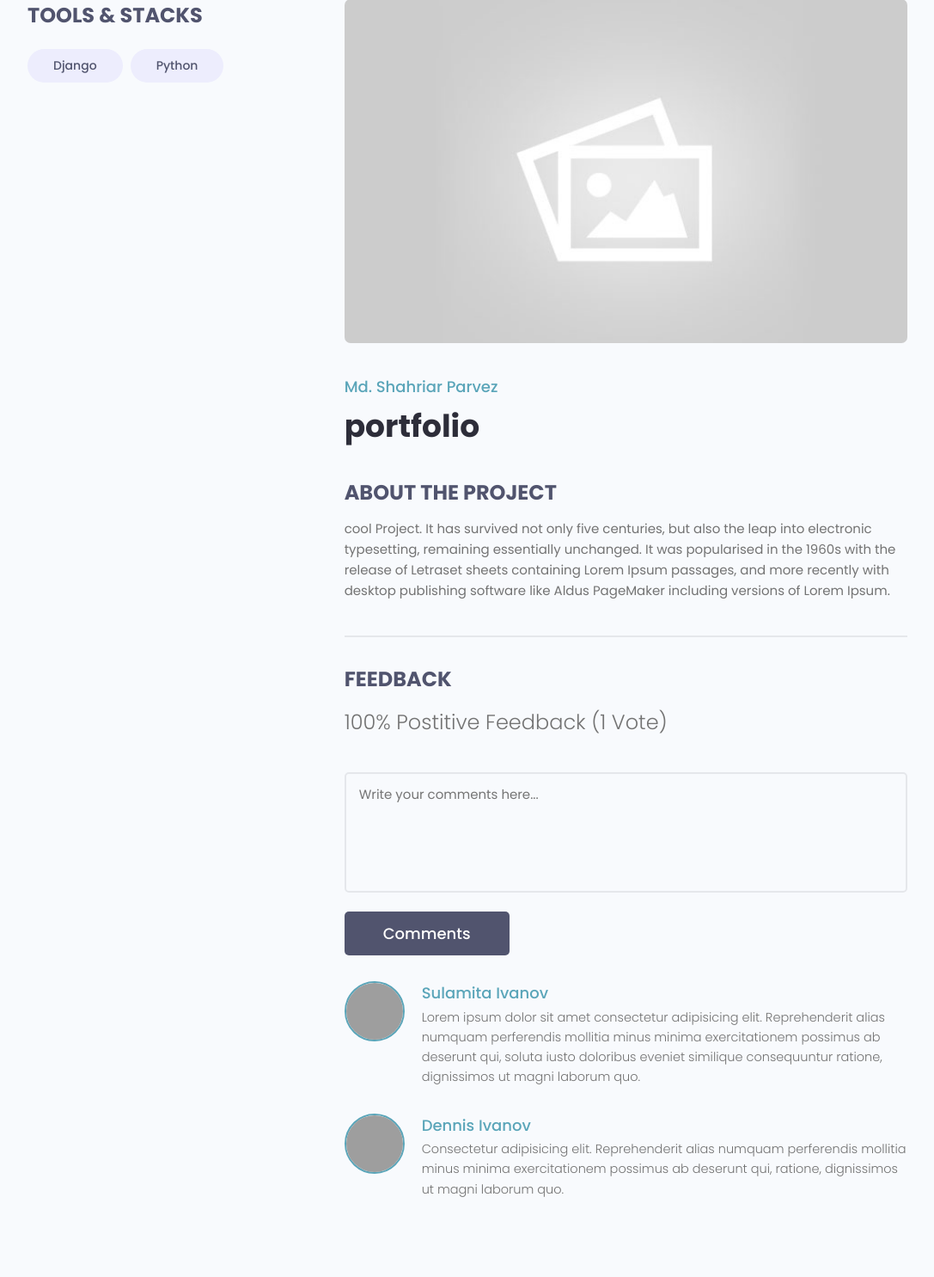
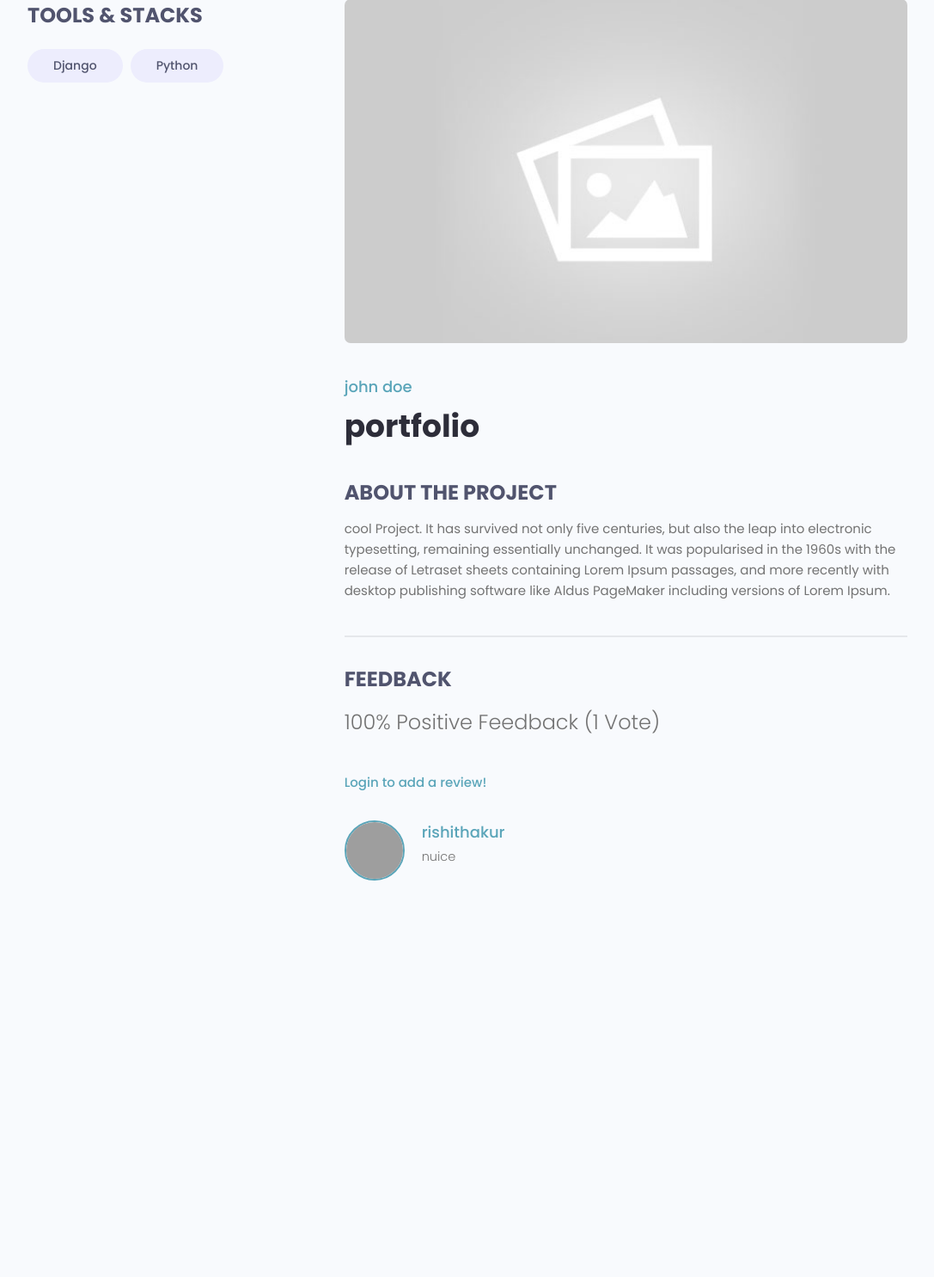
Before and after one commit to harish445/DevSearch, a Django app: page /projects/project/bfb763cd-a875-4c2e-8e9c-09c03b9a562f/ in a window 1280 px wide. Shown: the part 108-1593 px from the top of the page at 86% size, without its empty margins (96-1183 px from the left). After the commit the page ends 1132 px from the top, so only its background shows below. Run offline with Django 3.2, Linux system fonts and the light colour scheme; data comes from the database, SQL or seed files in the repository; both versions use the stored data as it was after the commit; some libraries are stand-ins or nearby versions; grey boxes are pictures that could not be loaded.

Commit message:
reviews and bug in flash message.
unable to click on close button.

```diff
--- a/projects/forms.py
+++ b/projects/forms.py
@@ -1,6 +1,6 @@
 from django.forms import ModelForm
 from django import forms
-from .models import Project
+from .models import Project, Review
 
 class ProjectForm(ModelForm):
     class Meta:
@@ -17,3 +17,19 @@ class ProjectForm(ModelForm):
             field.widget.attrs.update({'class': 'input'})
 
         #self.fields['title'].widget.attrs.update({'class': 'input', 'placeholder': 'Add Title'})
+
+class ReviewForm(ModelForm):
+    class Meta:
+        model = Review
+        fields = ['value', 'body']
+
+        label = {
+            'value': 'Place your vote',
+            'body': 'Add a comment with your vote'
+        }
+
+    def __init__(self, *args, **kwargs):
+        super(ReviewForm, self).__init__(*args, **kwargs)
+
+        for name, field in self.fields.items():
+            field.widget.attrs.update({'class': 'input'})
--- a/projects/models.py
+++ b/projects/models.py
@@ -1,5 +1,7 @@
 from django.db import models
 import uuid
+
+from django.db.models.deletion import CASCADE
 from users.models import Profile
 
 # Create your models here.
@@ -20,23 +22,43 @@ class Project(models.Model):
     def __str__(self):
         return self.title
 
+    class Meta:
+        ordering = ['-vote_ratio', '-vote_total', 'title']
+
+    @property
+    def reviewers(self):
+        queryset = self.review_set.all().values_list('owner__id', flat=True)
+        return queryset
+
+    @property
+    def getVoteCount(self):
+        reviews = self.review_set.all()
+        upVotes = reviews.filter(value='up').count()
+        totalVotes = reviews.count()
+
+        ratio = (upVotes / totalVotes) * 100
+        self.vote_total = totalVotes
+        self.vote_ratio = ratio
+        self.save()
+
 class Review(models.Model):
     VOTE_TYPE = (
         ('up', 'Up Vote'),
         ('down', 'Down Vote')
     )
-    #owner =
+    owner = models.ForeignKey(Profile, on_delete=models.CASCADE, null=True)
     project = models.ForeignKey(Project, on_delete=models.CASCADE)
     body = models.TextField(null=True, blank=True)
     value = models.CharField(max_length=200, choices=VOTE_TYPE)
     created = models.DateTimeField(auto_now_add=True)
     id = models.UUIDField(default=uuid.uuid4, unique=True, primary_key=True, editable=False)
 
+    class Meta:
+        unique_together = [['owner', 'project']]
+
     def __str__(self):
         return self.value
 
-    class Meta:
-        ordering = ['created']
 
 class Tag(models.Model):
     name = models.CharField(max_length=200)
--- a/projects/templates/projects/single-project.html
+++ b/projects/templates/projects/single-project.html
@@ -28,7 +28,7 @@
         </div>
         <div class="column column--2of3">
           <img class="singleProject__preview" src="{{ project.featured_image.url }}" alt="portfolio thumbnail" />
-          <a href="profile.html" class="singleProject__developer">Md. Shahriar Parvez</a>
+          <a href="profile.html" class="singleProject__developer">{{project.owner.name}}</a>
           <h2 class="singleProject__title">{{project.title}}</h2>
           <h3 class="singleProject__subtitle">About the Project</h3>
           <div class="singleProject__info">
@@ -38,45 +38,44 @@
           <div class="comments">
             <h3 class="singleProject__subtitle">Feedback</h3>
             <h5 class="project--rating">
-              {{project.vote_ratio}}% Postitive Feedback ({{project.vote_total}} Vote{{project.vote_total|pluralize:"s"}})
+              {{project.vote_ratio}}% Positive Feedback ({{project.vote_total}} Vote{{project.vote_total|pluralize:"s"}})
             </h5>
+            {% if request.user.profile.id in project.reviewers %}
+              <p>You have already reviewed this project!</p>
+            {% elif request.user.profile == project.owner %}
+              <p>You cannot review your own project!</p>
 
-            <form class="form" action="#" method="POST">
-              <!-- Textarea -->
+            {% elif request.user.is_authenticated %}
+            <form class="form" action="{% url 'project' project.id %}" method="POST">
+              {% csrf_token %}
+              {% for field in form %}
               <div class="form__field">
-                <label for="formInput#textarea">Comments: </label>
-                <textarea class="input input--textarea" name="message" id="formInput#textarea"
-                  placeholder="Write your comments here..."></textarea>
+                <label for="formInput#textarea">{{field.label}}</label>
+                {{field}}
               </div>
-              <input class="btn btn--sub btn--lg" type="submit" value="Comments" />
+              {% endfor %}
+              <input class="btn btn--sub btn--lg" type="submit" value="Add Review" />
             </form>
+            {% else %}
+              <a href="{% url 'login' %}?next={{request.path}}">Login to add a review!</a>
+            {% endif %}
+
             <div class="commentList">
+              {% for review in project.review_set.all %}
+              {% if review.body %}
               <div class="comment">
-                <a href="profile.html">
-                  <img class="avatar avatar--md"
-                    src="https://pbs.twimg.com/profile_images/1335382240931368961/b3wSZKj4_400x400.jpg" alt="user" />
+                <a href="{% url 'user-profile' review.owner.id %}">
+                  <img class="avatar avatar--md" src="{{review.owner.profile_image.url}}" alt="user" />
                 </a>
+
                 <div class="comment__details">
-                  <a href="profile.html" class="comment__author">Sulamita Ivanov</a>
-                  <p class="comment__info">
-                    Lorem ipsum dolor sit amet consectetur adipisicing elit. Reprehenderit alias numquam perferendis
-                    mollitia minus minima exercitationem possimus ab deserunt qui, soluta iusto doloribus eveniet
-                    similique consequuntur ratione, dignissimos ut magni laborum quo.
-                  </p>
+                  <a href="{% url 'user-profile' review.owner.id %}" class="comment__author">{{review.owner.name}}</a>
+                  <p class="comment__info">{{review.body|linebreaksbr}}</p>
                 </div>
               </div>
-              <div class="comment">
-                <a href="profile.html">
-                  <img class="avatar avatar--md" src="https://avatars.githubusercontent.com/u/33843378" alt="user" />
-                </a>
-                <div class="comment__details">
-                  <a href="profile.html" class="comment__author">Dennis Ivanov</a>
-                  <p class="comment__info">
-                    Consectetur adipisicing elit. Reprehenderit alias numquam perferendis mollitia minus minima
-                    exercitationem possimus ab deserunt qui, ratione, dignissimos ut magni laborum quo.
-                  </p>
-                </div>
-              </div>
+              {% endif %}
+              {% endfor %}
+
             </div>
           </div>
         </div>
--- a/projects/views.py
+++ b/projects/views.py
@@ -1,8 +1,9 @@
 from django.shortcuts import render, redirect
 from django.http import HttpResponse
 from django.contrib.auth.decorators import login_required
+from django.contrib import messages
 from .models import Project, Tag
-from .forms import ProjectForm
+from .forms import ProjectForm, ReviewForm
 from .utils import searchProjects, paginateProjects
 
 def projects(request):
@@ -16,8 +17,22 @@ def projects(request):
 
 def project(request, pk):
     projectObj = Project.objects.get(id=pk)
+    form = ReviewForm()
 
-    return render(request, 'projects/single-project.html', {'project':projectObj})
+    if request.method == 'POST':
+        form = ReviewForm(request.POST)
+        review = form.save(commit=False)
+        review.project = projectObj
+        review.owner = request.user.profile
+        review.save()
+
+        projectObj.getVoteCount
+
+        messages.success(request, 'Review Added!')
+        return redirect('project', pk=projectObj.id)
+
+
+    return render(request, 'projects/single-project.html', {'project':projectObj, 'form': form})
 
 @login_required(login_url="login")
 def createProject(request):
--- a/users/templates/users/login_register.html
+++ b/users/templates/users/login_register.html
@@ -60,7 +60,7 @@
         <p>Hello Developer, Welcome Back!</p>
       </div>
 
-      <form action="{% url 'login' %}" method="POST" class="form auth__form">
+      <form action="" method="POST" class="form auth__form">
         {% csrf_token %}
         <!-- Input:Username -->
         <div class="form__field">
--- a/users/views.py
+++ b/users/views.py
@@ -20,7 +20,7 @@ def loginUser(request):
         return redirect('profiles')
 
     if request.method == 'POST':
-        username = request.POST['username']
+        username = request.POST['username'].lower()
         password = request.POST['password']
 
         try:
@@ -32,7 +32,7 @@ def loginUser(request):
 
         if user is not None:
             login(request, user)
-            return redirect('profiles')
+            return redirect(request.GET['next'] if 'next' in request.GET else 'account')
         else:
             messages.error(request, "Username OR Password is incorrect.")
 
```
Also changed, not shown: db.sqlite3, projects/migrations/0007_review_owner.py (added), projects/migrations/0008_auto_20220318_0935.py (added).
